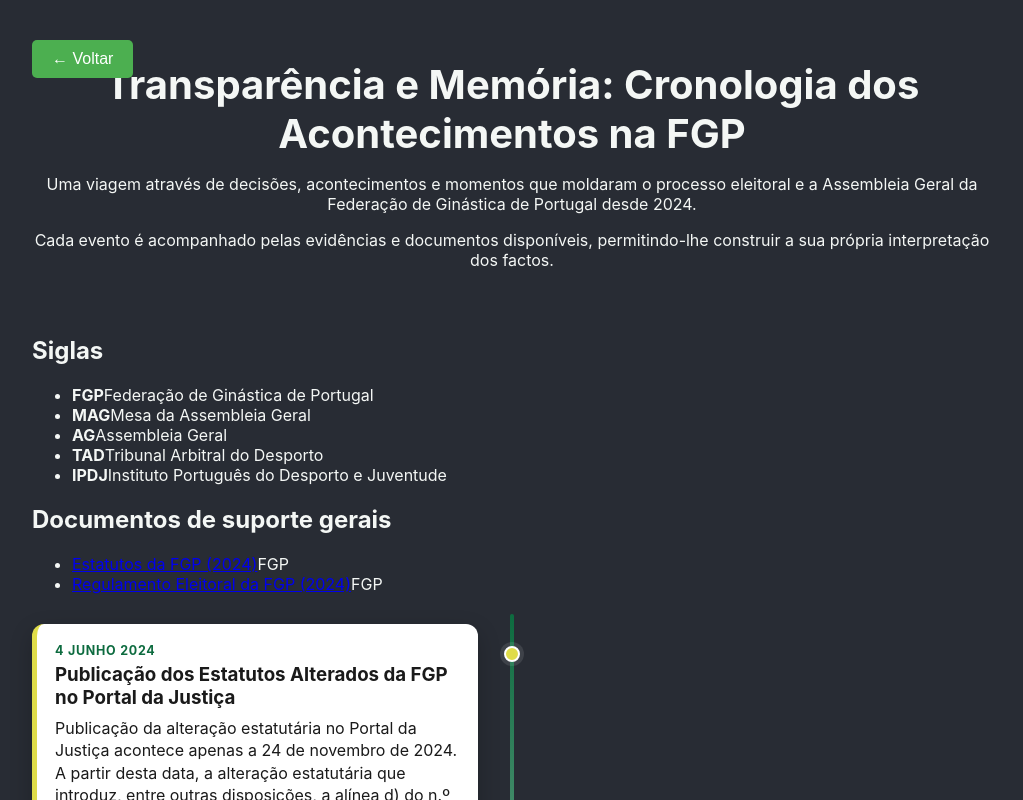
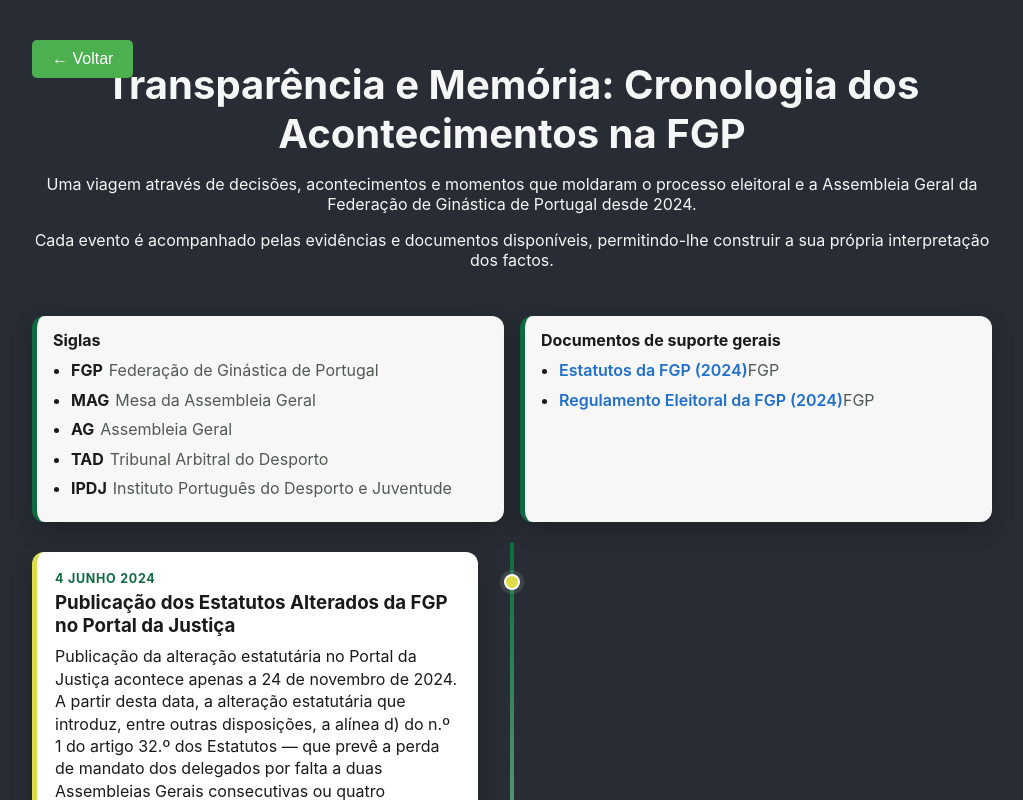
Before and after one commit to ginasticaPT/site, a React (Create React App) app: page /site/timeline in a window 1280 px wide. Shown: the top 800 px of the page, without its empty margins (128-1151 px from the left). Built offline with nearby package versions, Linux system fonts and the light colour scheme; the HTML template or start-up script is replaced by a standard one.

Commit message:
Update Timeline.css

```diff
--- a/src/styles/Timeline.css
+++ b/src/styles/Timeline.css
@@ -43,6 +43,55 @@
   max-width: 1000px;
   margin: 0 auto;
   padding: 10px 20px 40px;
+}
+
+.timeline-legend {
+  display: grid;
+  grid-template-columns: repeat(2, minmax(0, 1fr));
+  gap: 16px;
+  margin-bottom: 18px;
+}
+
+.timeline-legend-card {
+  background: rgba(255, 255, 255, 0.96);
+  color: #1a1a1a;
+  border-radius: 12px;
+  padding: 14px 16px;
+  box-shadow: 0 8px 22px rgba(0, 0, 0, 0.22);
+  border-left: 5px solid #0d6b3f;
+}
+
+.timeline-legend-card h2 {
+  margin: 0 0 10px;
+  font-size: 1rem;
+}
+
+.timeline-legend-card ul {
+  margin: 0;
+  padding-left: 18px;
+}
+
+.timeline-legend-card li {
+  margin-bottom: 8px;
+  line-height: 1.35;
+}
+
+.timeline-legend-card strong {
+  margin-right: 6px;
+}
+
+.timeline-legend-card a {
+  color: #1f6fcc;
+  font-weight: 600;
+  text-decoration: none;
+}
+
+.timeline-legend-card a:hover {
+  text-decoration: underline;
+}
+
+.timeline-legend-card span {
+  color: #505a52;
 }
 
 .vertical-timeline {
@@ -223,6 +272,10 @@
 }
 
 @media (max-width: 900px) {
+  .timeline-legend {
+    grid-template-columns: 1fr;
+  }
+
   .vertical-timeline::before {
     left: 20px;
     transform: none;
```
